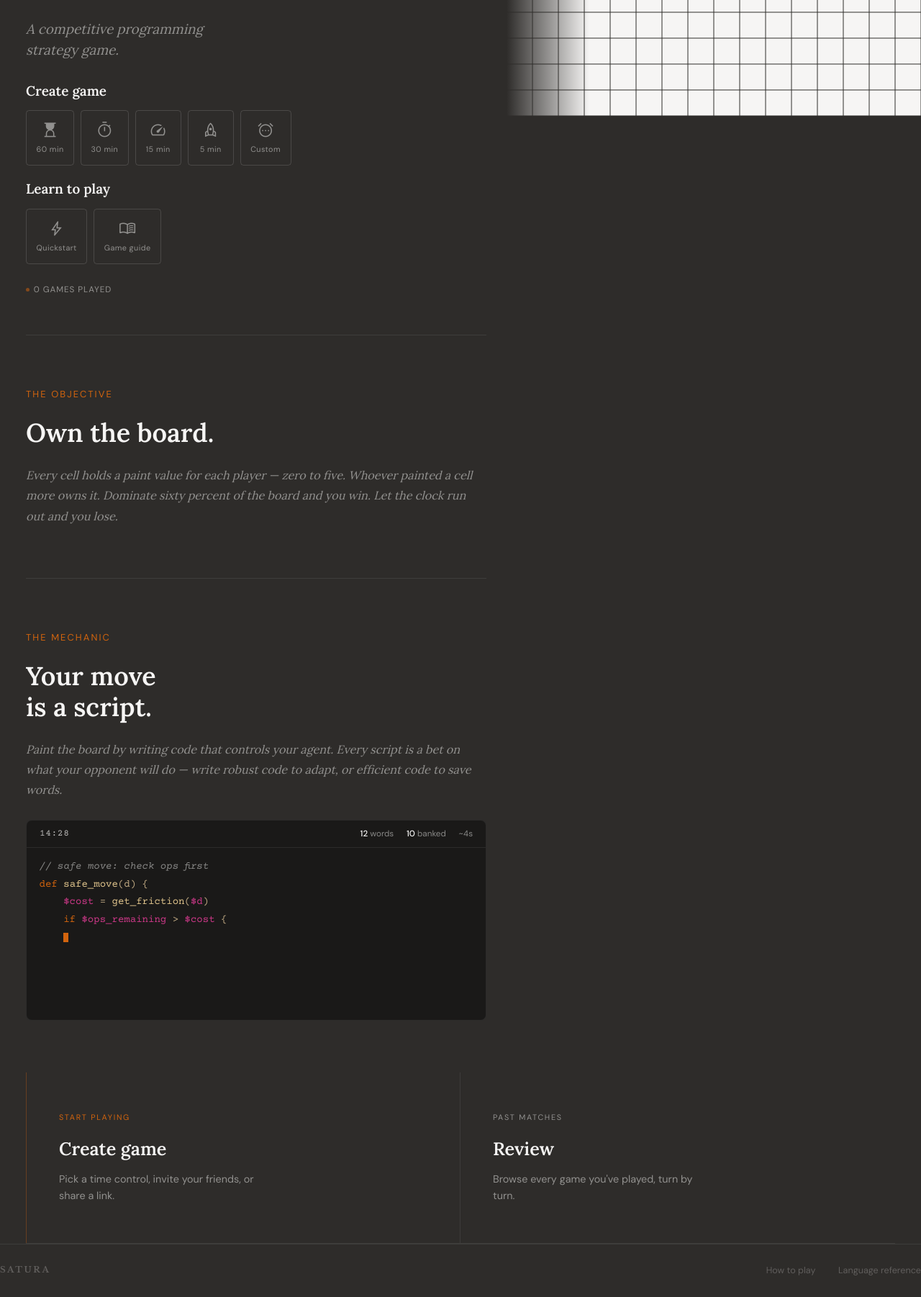
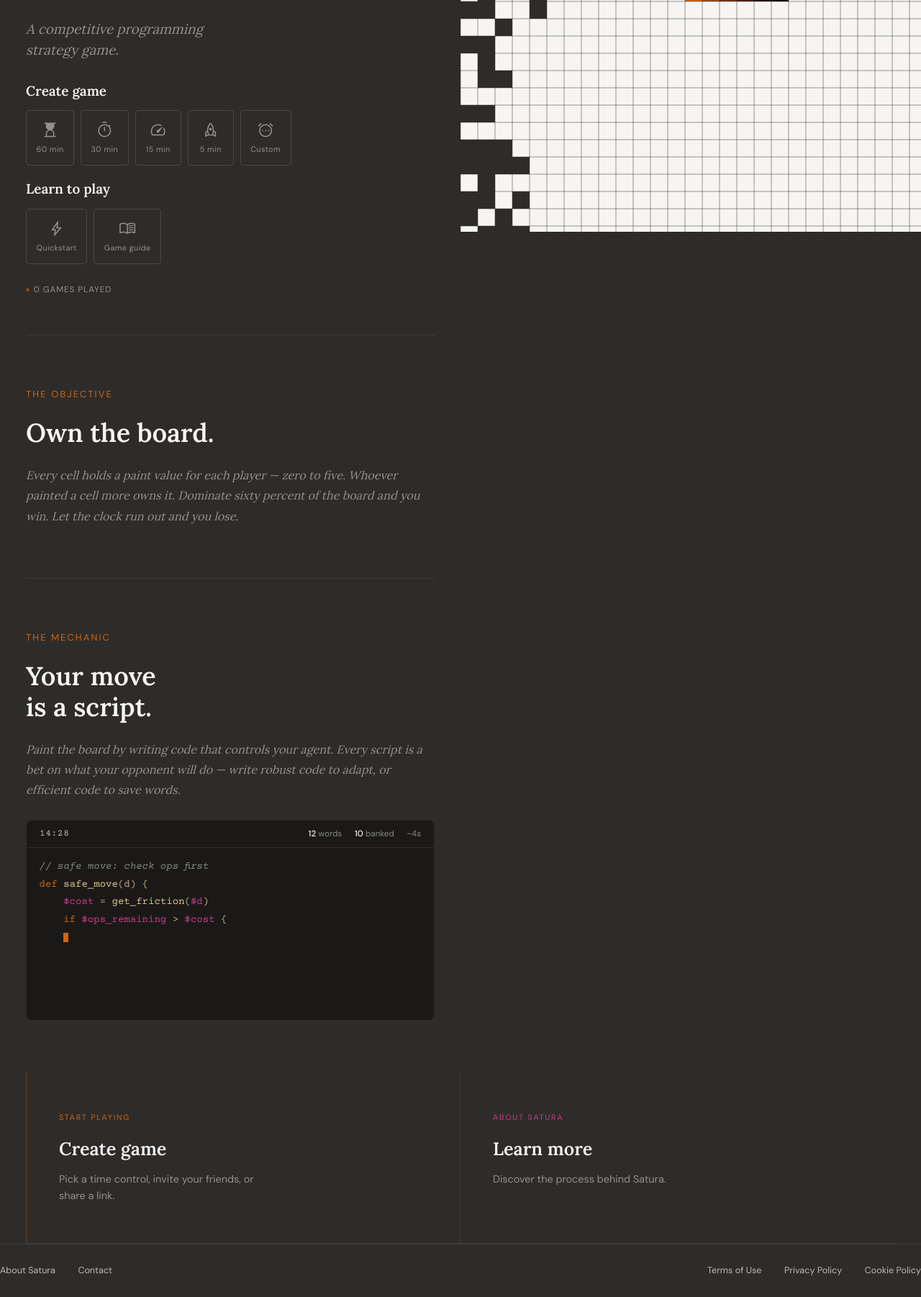
Before and after one commit to FinnE145/Satura, a Flask app: page / in a window 1280 px wide. Shown: the part 479-2281 px from the top of the page at 72% size. Run offline with Flask 3, Linux system fonts and the light colour scheme.

Commit message:
Redesign home page: fullscreen sticky board panel with dithered grey fade

```diff
--- a/app/static/css/home.css
+++ b/app/static/css/home.css
@@ -225,20 +225,50 @@ body {
     background: var(--accent-cool-tint);
 }
 
+/* ─── Page split ─────────────────────────────────────────────────────────────── */
+
+.page-split {
+    display: flex;
+    align-items: flex-start;
+}
+
+.page-left {
+    flex: 1;
+    max-width: 720px;
+    min-width: 0;
+    margin-left: max(0px, calc((100vw - 1440px) / 2));
+}
+
+.page-right {
+    width: 50vw;
+    flex-shrink: 0;
+    position: sticky;
+    top: 0;
+    height: 100vh;
+    margin-top: -3.5em;
+    overflow: hidden;
+}
+
+.page-right #hero-canvas {
+    position: absolute;
+    inset: 0;
+    width: 100%;
+    height: 100%;
+}
+
+
 /* ─── Hero ───────────────────────────────────────────────────────────────────── */
 
 .hero {
-    display: grid;
-    grid-template-columns: 1fr auto;
+    display: block;
 }
 
 .hero-content {
     display: flex;
     flex-direction: column;
     justify-content: center;
-    padding: 3rem 3rem 3rem 0;
+    padding: 3rem 0;
     gap: 1.5rem;
-    align-self: stretch;
     min-width: 0;
 }
 
@@ -342,27 +372,6 @@ body {
     50%       { opacity: 0.3; }
 }
 
-.hero-canvas-wrap {
-    aspect-ratio: 1;
-    width: clamp(280px, 45vw, 600px);
-    position: relative;
-    overflow: hidden;
-    margin-right: -2em;
-}
-
-#hero-canvas {
-    position: absolute;
-    inset: 0;
-    width: 100%;
-    height: 100%;
-}
-
-.hero-fade {
-    position: absolute;
-    inset: 0;
-    pointer-events: none;
-    background: linear-gradient(to right, var(--bg) 0%, transparent 20%);
-}
 
 /* ─── Explainer ──────────────────────────────────────────────────────────────── */
 
@@ -526,7 +535,7 @@ body {
 }
 
 .cta-card:last-child .cta-tag {
-    color: var(--text-muted);
+    color: var(--accent-cool-bright);
 }
 
 .cta-title {
@@ -557,7 +566,7 @@ body {
 }
 
 .cta-card:last-child .cta-arrow {
-    color: var(--text-muted);
+    color: var(--accent-cool-bright);
 }
 
 .cta-card:hover .cta-arrow {
@@ -578,25 +587,33 @@ body {
     gap: 1.75rem;
 }
 
-.footer-logo {
-    font-family: var(--font-compact);
-    font-size: 0.65em;
-    letter-spacing: 0.22em;
-    text-transform: uppercase;
-    color: rgba(246, 245, 244, 0.25);
-    margin-right: auto;
+.site-footer .right {
+    margin-left: auto;
+    display: flex;
+    align-items: center;
+    gap: 1.75rem;
+}
+
+.site-footer .left {
+    display: flex;
+    align-items: center;
+    gap: 1.75rem;
 }
 
 .site-footer a {
     font-family: var(--font-ui);
     font-size: 0.7em;
-    color: rgba(246, 245, 244, 0.25);
+    color: var(--text-subtle);
     text-decoration: none;
     transition: color 0.15s;
 }
 
-.site-footer a:hover {
-    color: var(--text-muted);
+.site-footer .right a:hover {
+    color: var(--accent-cool);
+}
+
+.site-footer .left a:hover {
+    color: var(--accent);
 }
 
 /* ─── Stub page ──────────────────────────────────────────────────────────────── */
@@ -643,16 +660,12 @@ body {
 /* ─── Responsive ─────────────────────────────────────────────────────────────── */
 
 @media (max-width: 800px) {
-    .hero {
-        grid-template-columns: 1fr;
+    .page-right {
+        display: none;
     }
 
     .hero-content {
         padding: 2.5rem 0;
-    }
-
-    .hero-canvas-wrap {
-        display: none;
     }
 
     .cta-cards {
--- a/app/templates/index.html
+++ b/app/templates/index.html
@@ -48,6 +48,8 @@
         </div>
     </nav>
 
+    <div class="page-split">
+    <div class="page-left">
     <main class="site-main">
         <div class="container">
 
@@ -102,10 +104,6 @@
                         {{ total_games }} game{{ 's' if total_games != 1 else '' }} played
                     </p>
                 </div>
-                <div class="hero-canvas-wrap">
-                    <canvas id="hero-canvas"></canvas>
-                    <div class="hero-fade"></div>
-                </div>
             </section>
 
             <!-- ── Objective ────────────────────────────────────────────────────── -->
@@ -135,7 +133,17 @@
                 </div>
             </section>
 
-            <!-- ── CTA cards ─────────────────────────────────────────────────────── -->
+        </div><!-- .container -->
+    </main>
+    </div><!-- .page-left -->
+
+    <div class="page-right">
+        <canvas id="hero-canvas"></canvas>
+    </div>
+    </div><!-- .page-split -->
+
+    <!-- ── CTA cards ─────────────────────────────────────────────────────────────── -->
+    <div class="container">
         <section class="cta-cards">
             <a href="/new-game" class="cta-card">
                 <div class="cta-tag">Start playing</div>
@@ -143,23 +151,27 @@
                 <p class="cta-desc">Pick a time control, invite your friends, or share a link.</p>
                 <span class="cta-arrow">→</span>
             </a>
-                <a href="/my-games" class="cta-card">
-                    <div class="cta-tag">Past matches</div>
-                    <h3 class="cta-title">Review</h3>
-                    <p class="cta-desc">Browse every game you've played, turn by turn.</p>
+            <a href="/about" class="cta-card">
+                <div class="cta-tag">About Satura</div>
+                <h3 class="cta-title">Learn more</h3>
+                <p class="cta-desc">Discover the process behind Satura.</p>
                 <span class="cta-arrow">→</span>
             </a>
         </section>
-
-        </div><!-- .container -->
-    </main>
+    </div>
 
     <!-- ── Footer ──────────────────────────────────────────────────────────────── -->
     <footer class="site-footer">
         <div class="footer-inner container">
-            <span class="footer-logo">Satura</span>
-            <a href="/how-to-play">How to play</a>
-            <a href="/how-to-play">Language reference</a>
+            <div class="left">
+                <a href="/about">About Satura</a>
+                <a href="/contact">Contact</a>
+            </div>
+            <div class="right">
+                <a href="/legal/terms">Terms of Use</a>
+                <a href="/legal/privacy">Privacy Policy</a>
+                <a href="/legal/cookies">Cookie Policy</a>
+            </div>
         </div>
     </footer>
 
@@ -247,12 +259,40 @@
         ];
     }
 
-    /* ── Canvas: 16×16 grid, 6×6 swatch centred ─────────────────────────────── */
+    /* ── Canvas: fixed 24×24px cells, 6×6 swatch centred ───────────────────── */
 
     const canvas = document.getElementById('hero-canvas');
     const ctx = canvas.getContext('2d');
-    const COLS = 16, ROWS = 16;
-    const SWATCH_ROW = 5, SWATCH_COL = 5; // top-left corner of centre 6×6 block
+    const CELL = 24; // CSS px per cell
+
+    // left-fade probabilities per column (col 0 = leftmost)
+    const FADE_PROBS  = [0.70, 0.55, 0.40, 0.20, 0.10, 0.05];
+    const FADE_COLS   = FADE_PROBS.length;
+    // container is max 1440px wide; board starts at 50vw, so container right
+    // edge is always at 720px from the board's left edge
+    const RIGHT_START = Math.round(720 / CELL); // col index where overflow begins
+
+    let COLS, ROWS, SWATCH_ROW, SWATCH_COL, greyMap;
+
+    function buildGreyMap() {
+        greyMap = [];
+        for (let r = 0; r < ROWS; r++) {
+            greyMap[r] = new Uint8Array(COLS);
+            for (let c = 0; c < COLS; c++) {
+                const dr = r - SWATCH_ROW, dc = c - SWATCH_COL;
+                if (dr >= 0 && dr < 6 && dc >= 0 && dc < 6) continue; // keep swatch
+
+                let prob = 0;
+                if (c < FADE_COLS) {
+                    prob = FADE_PROBS[c];
+                } else if (c >= RIGHT_START) {
+                    const distFromStart = c - RIGHT_START;
+                    prob = distFromStart < FADE_COLS ? FADE_PROBS[FADE_COLS - 1 - distFromStart] : 1.0;
+                }
+                if (prob > 0 && Math.random() < prob) greyMap[r][c] = 1;
+            }
+        }
+    }
 
     function resize() {
         const wrap = canvas.parentElement.getBoundingClientRect();
@@ -261,28 +301,38 @@
         canvas.height = wrap.height * dpr;
         canvas.style.width  = wrap.width  + 'px';
         canvas.style.height = wrap.height + 'px';
+        COLS = Math.ceil(wrap.width  / CELL);
+        ROWS = Math.ceil(wrap.height / CELL);
+        SWATCH_ROW = Math.floor((ROWS - 6) / 2);
+        const whiteEnd = Math.min(RIGHT_START, COLS);
+        SWATCH_COL = FADE_COLS + Math.floor((whiteEnd - FADE_COLS - 6) / 2);
+        buildGreyMap();
         render();
     }
 
     function render() {
         const W = canvas.width, H = canvas.height;
-        const cw = W / COLS, ch = H / ROWS;
-        const gap = (window.devicePixelRatio || 1);
+        const dpr = window.devicePixelRatio || 1;
+        const cellPx = CELL * dpr;
+        const gap = 0.5 * dpr;
         ctx.fillStyle = '#2E2C2A';
         ctx.fillRect(0, 0, W, H);
 
         for (let r = 0; r < ROWS; r++) {
             for (let c = 0; c < COLS; c++) {
                 let rgb;
-                const dr = r - SWATCH_ROW;
-                const dc = c - SWATCH_COL;
-                if (dr >= 0 && dr <= 5 && dc >= 0 && dc <= 5) {
+                if (greyMap[r][c]) {
+                    rgb = [46, 44, 42]; // --bg: #2E2C2A
+                } else {
+                    const dr = r - SWATCH_ROW, dc = c - SWATCH_COL;
+                    if (dr >= 0 && dr < 6 && dc >= 0 && dc < 6) {
                         rgb = cellRgb(dr, dc);
                     } else {
-                    rgb = [246, 245, 244]; // white cells outside swatch
+                        rgb = [246, 245, 244];
+                    }
                 }
                 ctx.fillStyle = `rgb(${rgb[0]},${rgb[1]},${rgb[2]})`;
-                ctx.fillRect(c * cw + gap / 2, r * ch + gap / 2, cw - gap, ch - gap);
+                ctx.fillRect(c * cellPx + gap / 2, r * cellPx + gap / 2, cellPx - gap, cellPx - gap);
             }
         }
     }
```
Also changed, not shown: 1 other file. Lines whose indentation alone changed are shown as unchanged.
